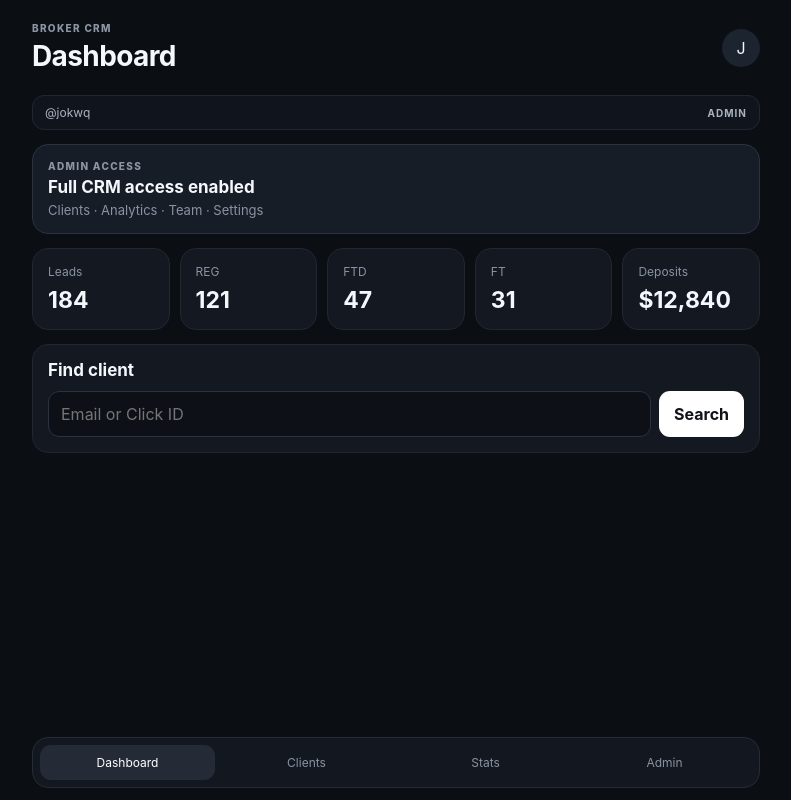
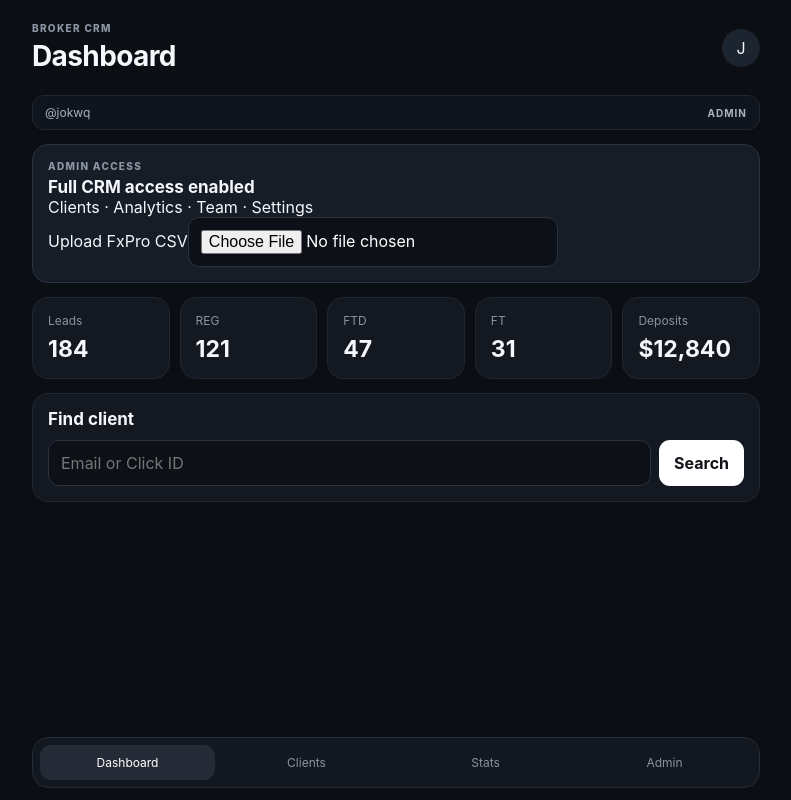
Before and after one commit to vlkondratenko29-code/--crm, a React (Vite) app in the folder web/: page / in a window 1280 px wide. Shown: the whole page, without its empty margins (244-1035 px from the left). Built offline with nearby package versions, Linux system fonts and the light colour scheme.

Commit message:
feat: add FxPro CSV upload to admin Mini App

```diff
--- a/web/src/main.jsx
+++ b/web/src/main.jsx
@@ -20,6 +20,8 @@ function App() {
   const [query, setQuery] = useState("");
   const [client, setClient] = useState(null);
   const [loading, setLoading] = useState(false);
+  const [importing, setImporting] = useState(false);
+  const [importMessage, setImportMessage] = useState("");
 
   async function search() {
     if (!query.trim()) return;
@@ -56,6 +58,28 @@ function App() {
         <p className="eyebrow">ADMIN ACCESS</p>
         <h2>Full CRM access enabled</h2>
         <p>Clients · Analytics · Team · Settings</p>
+        <label className="upload-btn">
+          {importing ? "Uploading..." : "Upload FxPro CSV"}
+          <input type="file" accept=".csv,text/csv" disabled={importing} onChange={async (e) => {
+            const file = e.target.files?.[0];
+            if (!file) return;
+            setImporting(true); setImportMessage("");
+            try {
+              const base = import.meta.env.VITE_API_URL || "";
+              const form = new FormData(); form.append("file", file);
+              const res = await fetch(`${base}/api/v1/broker/fxpro/import`, {
+                method: "POST", body: form,
+                headers: { "X-Telegram-Username": user.username || "jokwq" }
+              });
+              const data = await res.json();
+              if (!res.ok) throw new Error(data.detail || "Import failed");
+              setImportMessage(`Imported ${data.rows} clients`);
+            } catch (err) {
+              setImportMessage(err.message);
+            } finally { setImporting(false); e.target.value = ""; }
+          }} />
+        </label>
+        {importMessage && <p>{importMessage}</p>}
       </section>}
 
       <section className="stats">
```
